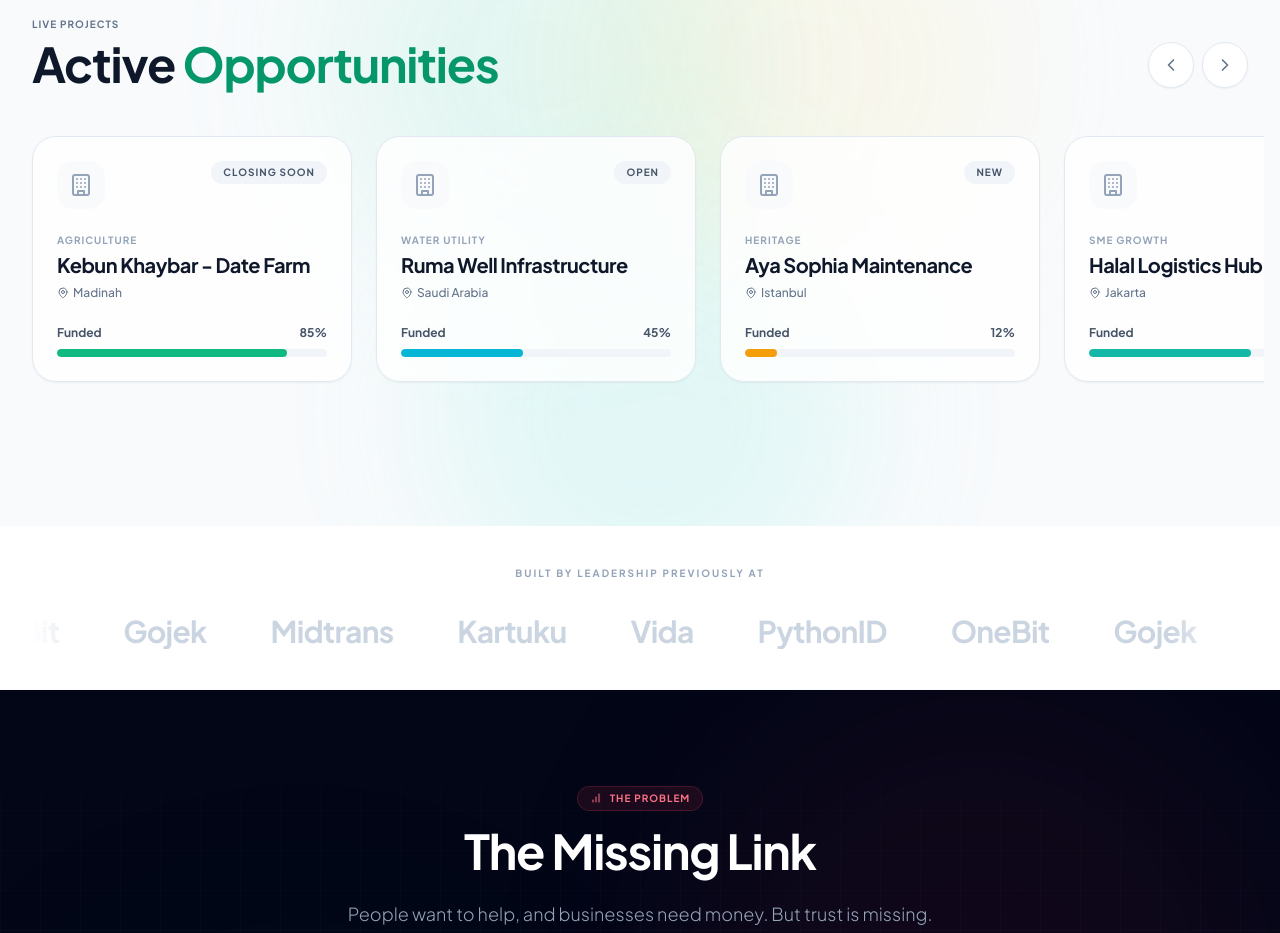
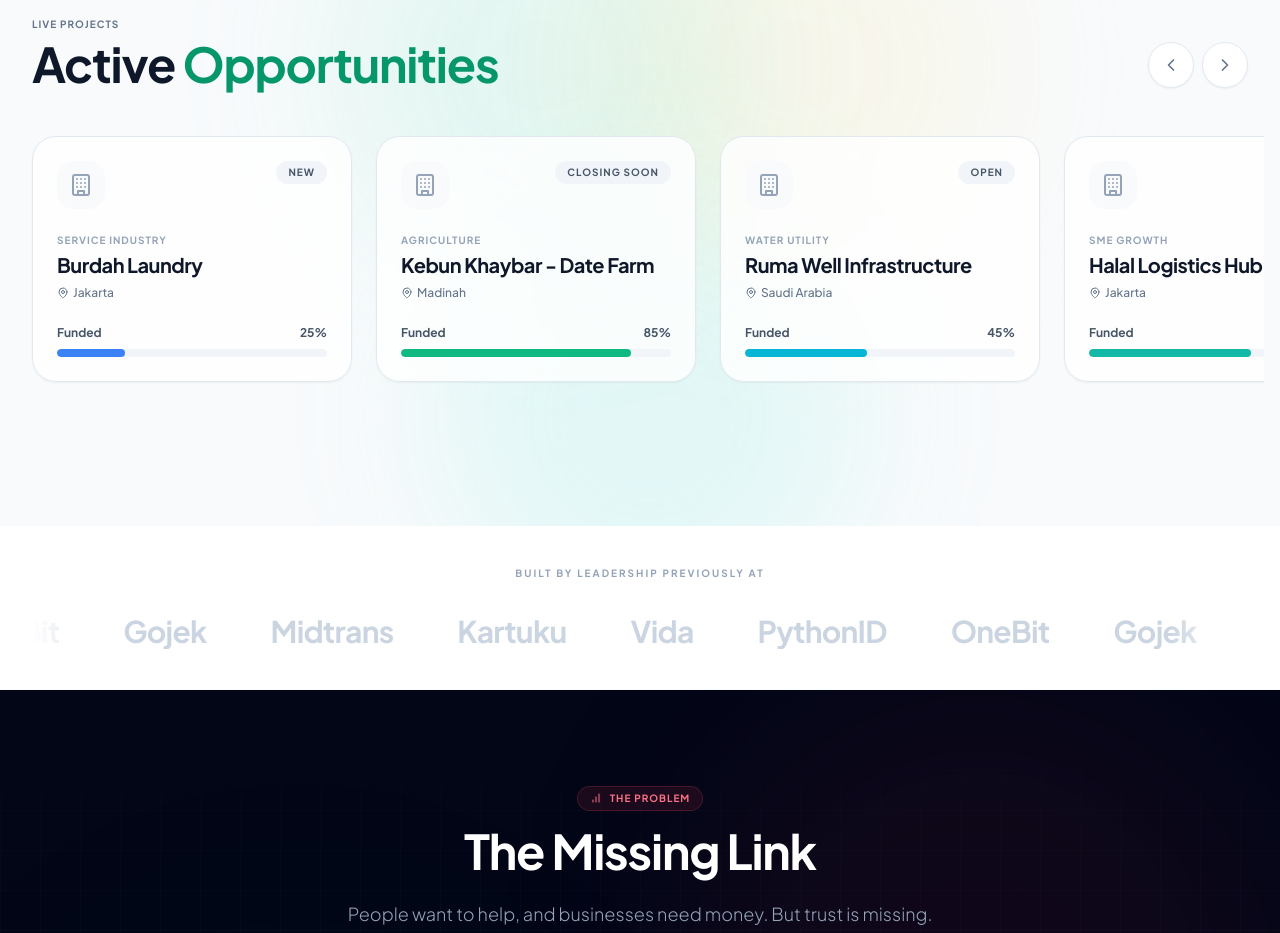
Before and after one commit to KareemVenture/kareem-ventures-website, a React (Vite) app: page / in a window 1280 px wide. Shown: the part 1000-1933 px from the top of the page. Built offline with nearby package versions, Linux system fonts and the light colour scheme.

Commit message:
Replace project example with Burdah Laundry

```diff
--- a/components/LiveDeals.tsx
+++ b/components/LiveDeals.tsx
@@ -7,6 +7,15 @@ interface LiveDealsProps {
 }
 
 const opportunities = [
+  {
+    title: "Burdah Laundry",
+    category: "Service Industry",
+    location: "Jakarta",
+    raised: 25,
+    status: "New",
+    tags: ["SME", "Social Impact"],
+    color: "bg-blue-500"
+  },
   {
     title: "Kebun Khaybar - Date Farm",
     category: "Agriculture",
@@ -24,15 +33,6 @@ const opportunities = [
     status: "Open",
     tags: ["Social Impact", "Stable"],
     color: "bg-cyan-500"
-  },
-  {
-    title: "Aya Sophia Maintenance",
-    category: "Heritage",
-    location: "Istanbul",
-    raised: 12,
-    status: "New",
-    tags: ["Cultural", "Long Term"],
-    color: "bg-amber-500"
   },
   {
     title: "Halal Logistics Hub",
```
